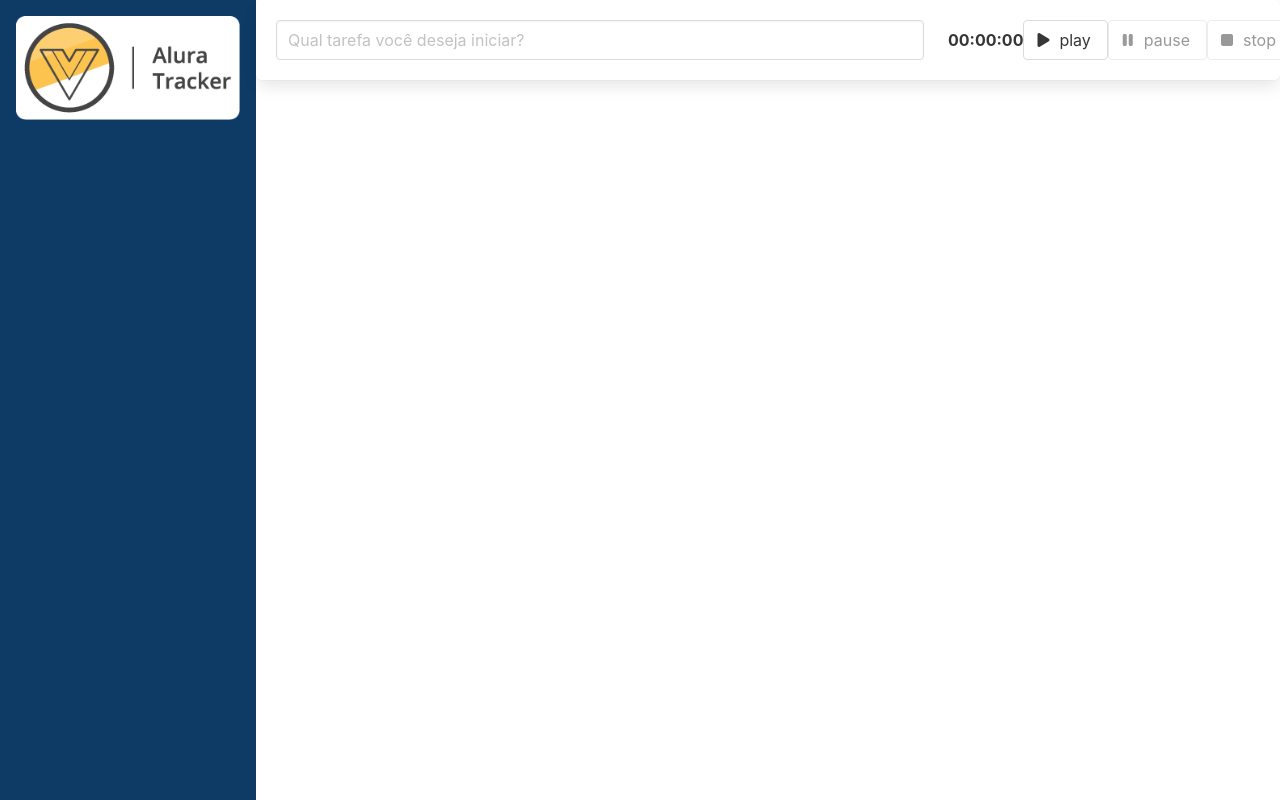
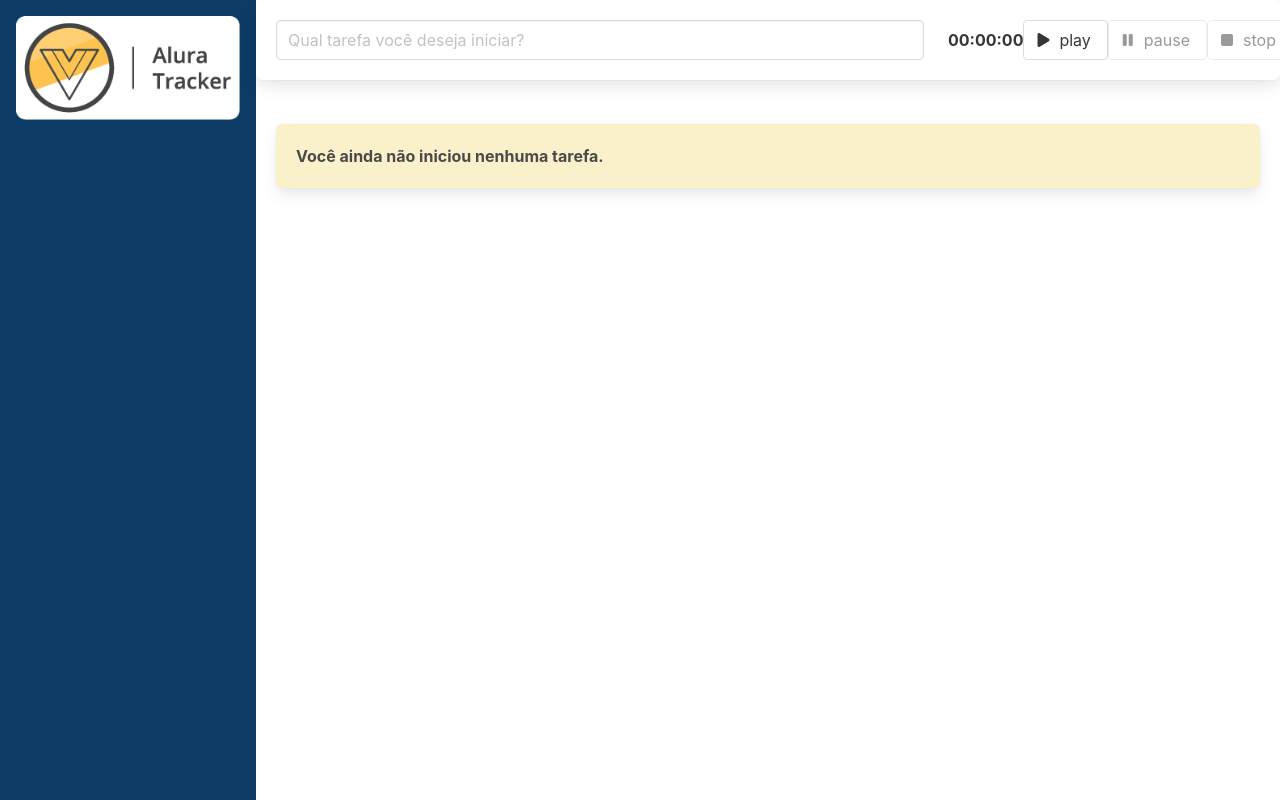
Before and after one commit to KeythMarianne/alura-tracker, a Vue app: page / in a window 1280 px wide. Shown: the top 800 px of the page. Built offline with nearby package versions, Linux system fonts and the light colour scheme.

Commit message:
Renderização condicional

```diff
--- a/src/App.vue
+++ b/src/App.vue
@@ -12,9 +12,9 @@
       <FormularioTracker @aoSalvarTarefa="salvarTarefa" />
         <div class="lista-tarefas">
           <TarefaTracker v-for="(tarefa, index) in tarefas" :key="index" :tarefa="tarefa"/>
+          <BoxTracker v-if="listaEstaVazia">Você ainda não iniciou nenhuma tarefa.</BoxTracker>
         </div>
     </div>
-
   </main>
 </template>
 
@@ -24,17 +24,24 @@ import BarraLateral from './components/BarraLateral.vue'
 import FormularioTracker from './components/FormularioTracker.vue'
 import TarefaTracker from './components/TarefaTracker.vue'
 import ITarefa from './interfaces/ITarefa'
+import BoxTracker from './components/BoxTracker.vue'
 
 export default defineComponent({
   name: 'App',
   components: {
     BarraLateral,
     FormularioTracker,
-    TarefaTracker
+    TarefaTracker,
+    BoxTracker
   },
   data () {
     return {
       tarefas: [] as ITarefa[]
+    }
+  },
+  computed: {
+    listaEstaVazia() : boolean {
+      return this.tarefas.length === 0 // pq 3 e não 2 sinais de igual?
     }
   },
   methods: {
--- /dev/null
+++ b/src/components/BoxTracker.vue
@@ -0,0 +1,23 @@
+<template>
+    <div class="box has-text-weight-bold"> <!-- box tem texto mais forte -->
+        <slot>
+            <!-- O que queremos dizer com esse slot é que o que estiver dentro do componente será renderizado no Box. -->
+        </slot>
+    </div>
+</template>
+
+<script lang="ts">
+import { defineComponent, PropType } from 'vue';
+import CronometroTracker from './CronometroTracker.vue';
+import ITarefa from '../interfaces/ITarefa'
+
+export default defineComponent({
+  name: 'BoxTracker',
+});
+</script>
+
+<style scoped>
+.box {
+    background: #FAF0CA;
+}
+</style>
--- a/src/components/TarefaTracker.vue
+++ b/src/components/TarefaTracker.vue
@@ -1,21 +1,23 @@
 <template>
-    <div class="box has-text-weight-bold"> <!-- box tem texto mais forte -->
+    <BoxTracker>
         <div class="columns">
-            <div class="column is-7">{{ tarefa.descricao }}</div>
+            <div class="column is-7">{{ tarefa.descricao || "Tarefa sem descrição" }}</div>
             <div class="column"><CronometroTracker :tempoEmSegundos="tarefa.duracaoEmSegundos"/></div>
         </div>
-    </div>
+    </BoxTracker>
 </template>
 
 <script lang="ts">
 import { defineComponent, PropType } from 'vue';
 import CronometroTracker from './CronometroTracker.vue';
 import ITarefa from '../interfaces/ITarefa'
+import BoxTracker from './BoxTracker.vue';
 
 export default defineComponent({
   name: 'TarefaTracker',
   components: {
-    CronometroTracker
+    CronometroTracker,
+    BoxTracker
   },
   props: {
     tarefa: {
```
